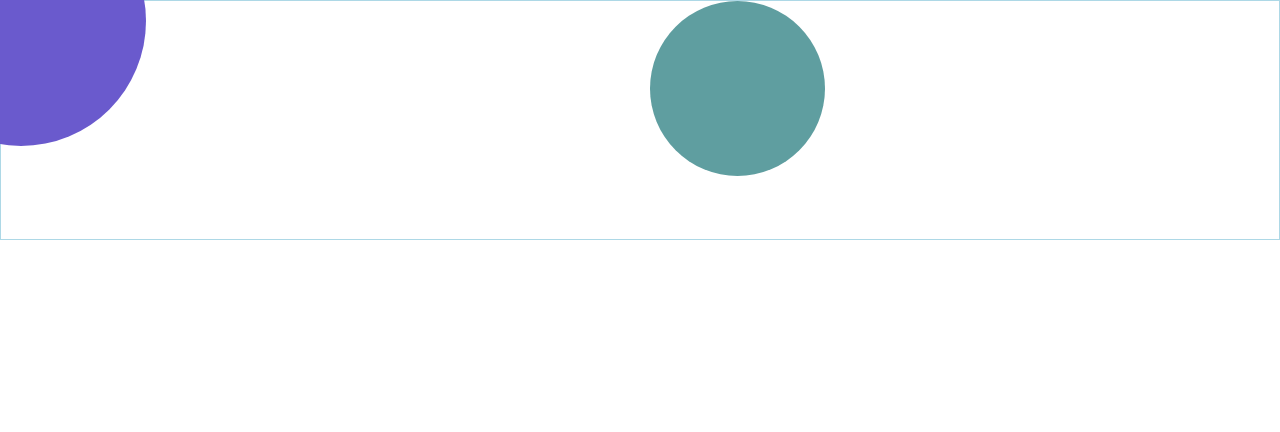
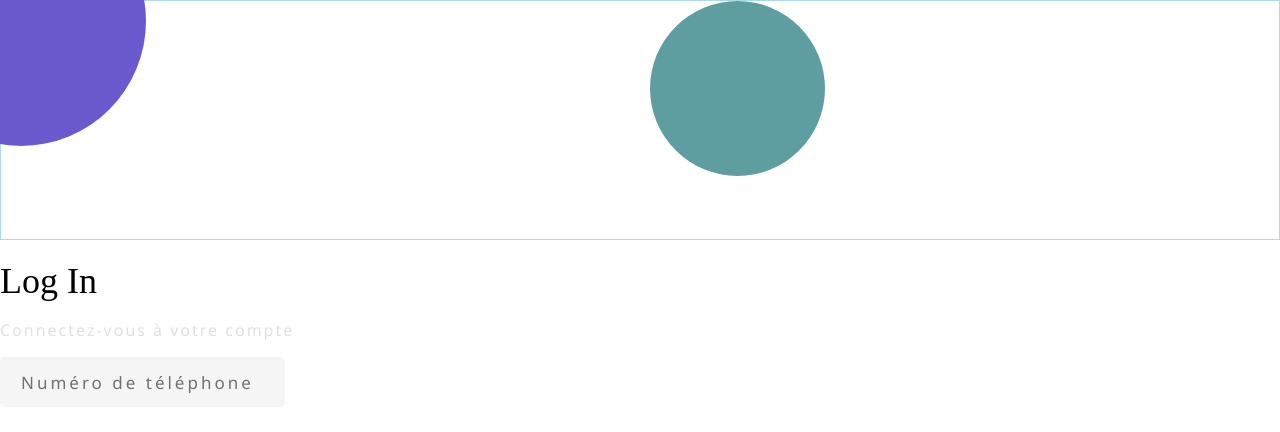
Before and after one commit to lauraophelie/breezy, a React (Vite) app: page /login in a window 1280 px wide. Shown: the top 432 px of the page. Built offline with nearby package versions, Linux system fonts and the light colour scheme.

Commit message:
login page

```diff
--- a/src/assets/scss/variable.scss
+++ b/src/assets/scss/variable.scss
@@ -1,6 +1,9 @@
 $main-background-color: #242834;
 $main-component-color: #B2E01E;
 $second-component-color: #C8BBF3;
+$subtitle-color: #E0DFE5;
+$subcomponent-background-color: #F5F5F5;
+$placeholder-color: #707070;
 
 $main-logo-title-font: 'Heyam';
 $main-component-title-font: 'Arial Rounded MT';
--- /dev/null
+++ b/src/components/input/InputComponent.scss
@@ -0,0 +1,18 @@
+@import "../../assets/scss/mixin.scss";
+@import "../../assets/scss/variable.scss";
+
+.input {
+    @include custom-box-size(50px, 285px, 5px);
+    background-color: $subcomponent-background-color;
+    color: $placeholder-color;
+    font-family: $secondary-component-title-font;
+    font-size: 17px;
+    font-weight: lighter;
+    letter-spacing: 3px;
+    padding-left: 20px;
+}
+
+.input::placeholder {
+    color: $placeholder-color;
+    font-family: $secondary-component-title-font;
+}
--- /dev/null
+++ b/src/components/input/InputComponent.tsx
@@ -0,0 +1,35 @@
+import "./InputComponent.scss";
+
+interface InputComponentProps {
+    className?: string;
+    id?: string;
+    placeholder?: string;
+    onChange?: (event: any) => void;
+    onInput?: (event: any) => void;
+    value?: string;
+    name?: string;
+    type: string;
+    required: boolean;
+    readOnly?: boolean;
+    disabled?: boolean;
+}
+
+const InputComponent : React.FC<InputComponentProps> = (props) => {
+    return (
+        <input
+            className={"input " + props.className}
+            id={props.id}
+            placeholder={props.placeholder}
+            onChange={props.onChange}
+            onInput={props.onInput}
+            value={props.value}
+            name={props.name}
+            type={props.type}
+            required={props.required}
+            readOnly={props.readOnly}
+            disabled={props.disabled}
+        />
+    )
+}
+
+export default InputComponent;
--- a/src/pages/login/Login.scss
+++ b/src/pages/login/Login.scss
@@ -29,5 +29,18 @@
 
     &__content {
         height: 70%;
+
+        &__title {
+            font-family: $main-component-title-font;
+            font-size: 36px;
+        }
+
+        &__subtitle {
+            font-family: $secondary-component-title-font;
+            font-weight: lighter;
+            color: $subtitle-color;
+            letter-spacing: 2px;
+            white-space: nowrap;
+        }
     }
 }
--- a/src/pages/login/Login.tsx
+++ b/src/pages/login/Login.tsx
@@ -1,5 +1,6 @@
 import { IonPage } from "@ionic/react";
 import "./Login.scss";
+import InputComponent from "../../components/input/InputComponent";
 
 const Login : React.FC = () => {
     return (
@@ -13,7 +14,17 @@ const Login : React.FC = () => {
                 </div>
             </div>
             <div className="login__content">
-
+                <h1 className="login__content__title">
+                    Log In
+                </h1>
+                <p className="login__content__subtitle">
+                    Connectez-vous à votre compte
+                </p>
+                <InputComponent
+                    type={"text"}
+                    required={true}
+                    placeholder="Numéro de téléphone"
+                />
             </div>
         </IonPage>
     )
```
